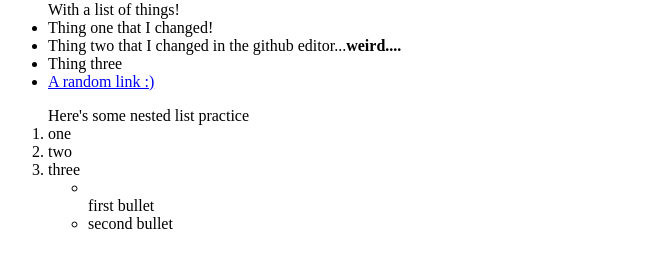
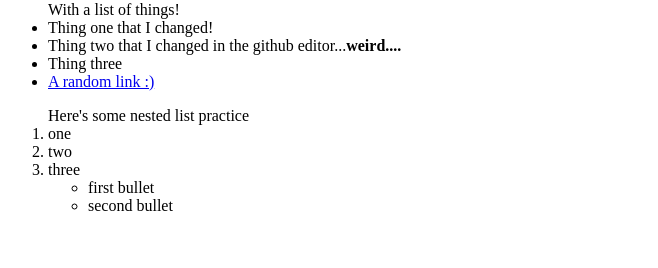
Before and after one commit to kaybeedub/first-form, a plain HTML site: page index.html in a window 1280 px wide. Shown: the part 288-556 px from the top of the page, without its empty margins (0-658 px from the left). Drawn offline with Linux system fonts and the light colour scheme.

Commit message:
Update index.html

```diff
--- a/index.html
+++ b/index.html
@@ -19,7 +19,7 @@
       <li>two</li>
       <li>three</li>
         <ul>
-          <li></li>first bullet</li>
+          <li>first bullet</li>
           <li>second bullet</li>
         </ul>
 </body>
```
